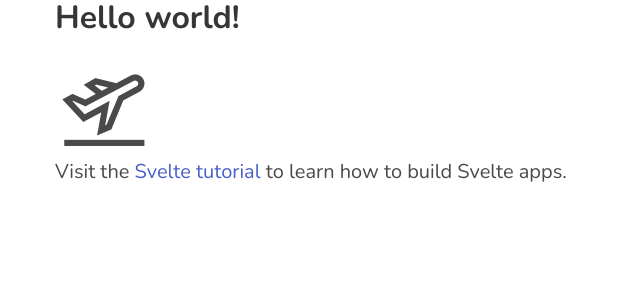
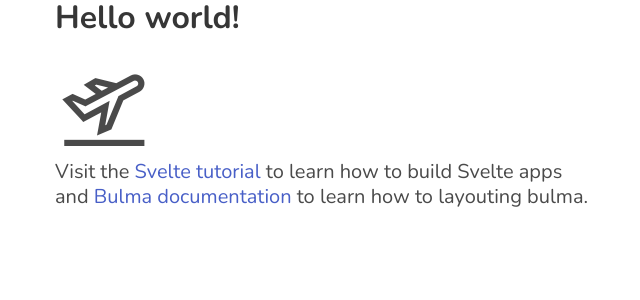
Before and after one commit to hendrapaiton/ares, a Svelte app: page / in a window 1280 px wide. Shown: the top 300 px of the page, without its empty margins (9-649 px from the left). Built offline with nearby package versions, Linux system fonts and the light colour scheme.

Commit message:
change content for better documentation

```diff
--- a/src/App.svelte
+++ b/src/App.svelte
@@ -5,7 +5,8 @@
 <main class="container has-text-centered">
 	<h1 class="title is-size-1 has-text-primary">Hello {name}!</h1>
 	<i class="las la-plane-departure has-text-danger"></i>
-	<p class="subtitle is-size-5 has-text-warning">Visit the <a href="https://svelte.dev/tutorial">Svelte tutorial</a> to learn how to build Svelte apps.</p>
+	<p class="subtitle is-size-5 has-text-warning">Visit the <a href="https://svelte.dev/tutorial">Svelte tutorial</a> to learn how to build Svelte apps
+	<br> and <a href="https://bulma.io/documentation/">Bulma documentation</a> to learn how to layouting bulma.</p>
 </main>
 
 <style>
```
